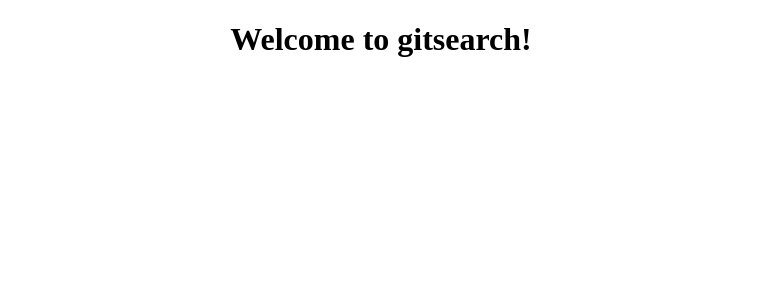
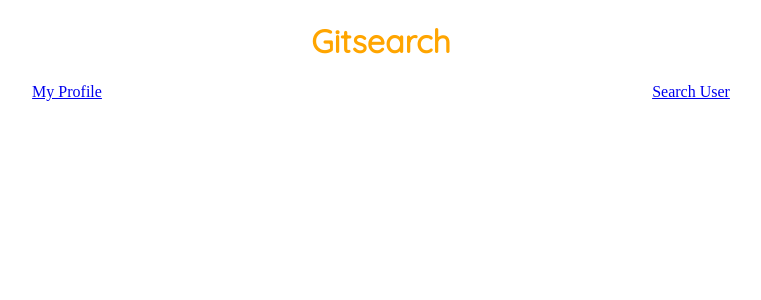
Before and after one commit to liciolentimo/gitsearch, an Angular app: page / in a window 1280 px wide. Shown: the top 300 px of the page, without its empty margins (259-1020 px from the left). Built offline with nearby package versions, Linux system fonts and the light colour scheme.

Commit message:
Added styling and routing to homepage

```diff
--- a/src/app/app.component.css
+++ b/src/app/app.component.css
@@ -0,0 +1,24 @@
+@import url('https://fonts.googleapis.com/css?family=Quicksand');
+
+h1{
+    font-family: 'Quicksand', sans-serif;
+    color: #FFA500;
+}
+.nav {
+    display: flex;
+    justify-content: space-around;
+    margin-bottom: 0;
+  }
+  /* body{
+      background-image: url('/assets/bg-main.jpg');
+      background-size: cover;
+      background-repeat: no-repeat;
+  } */
+  .desc{
+      color: #ffffff;
+  }
+  #details{
+    font-family: 'Quicksand', sans-serif;
+    font-size: 20px;
+    color: #ffffff;
+  }
--- a/src/app/app.component.html
+++ b/src/app/app.component.html
@@ -1,7 +1,18 @@
 <!--The content below is only a placeholder and can be replaced.-->
+
+<body>
 <div style="text-align:center">
   <h1>
-    Welcome to {{ title }}!
+    {{ title }}
   </h1>
+  <div class="nav">
+    <a routerLink="/repository" routerLinkActive="active">My Profile</a>
+    <a routerLink="/user" routerLinkActive="active">Search User</a>
+  </div>
+  <h1 class="desc">Profile Finder for Github</h1>
+  <p id="details">Check out the profile, followers and more
+  <br>just by entering a username!</p>
+  </div>
+</body>
 
-<!-- <router-outlet></router-outlet> -->
+<router-outlet></router-outlet>
--- a/src/app/app.component.ts
+++ b/src/app/app.component.ts
@@ -6,5 +6,5 @@
   styleUrls: ['./app.component.css']
 })
 export class AppComponent {
-  title = 'gitsearch';
+  title = 'Gitsearch';
 }
```
Also changed, not shown: src/app/app.module.ts (+7 -0 lines), src/assets/bg-main.jpg (added).
